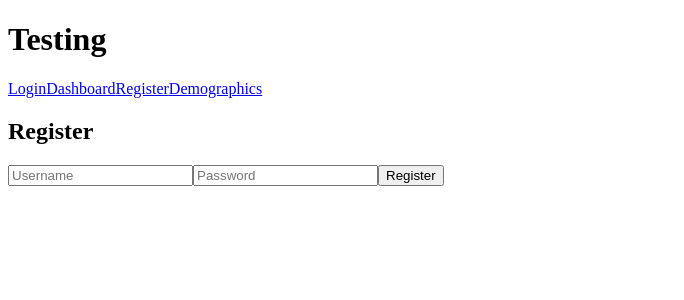
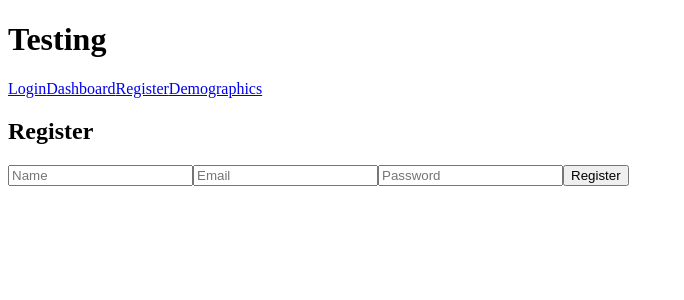
Before and after one commit to Maximoe2588/EMRProject, a React (Create React App) app: page /register in a window 1280 px wide. Shown: the top 300 px of the page, without its empty margins (0-684 px from the left). Built offline with nearby package versions, Linux system fonts and the light colour scheme.

Commit message:
update registration form

```diff
--- a/src/pages/Registration.js
+++ b/src/pages/Registration.js
@@ -4,14 +4,15 @@ import authService from '../services/authService';
 
 function Registration() {
   const navigate = useNavigate();
-  const [username, setUsername] = useState('');
+  const [name, setName] = useState('');
+  const [email, setEmail] = useState('');
   const [password, setPassword] = useState('');
 
   const handleRegister = async e => {
     e.preventDefault();
     try {
-      console.log('Registering:', username, password);
-      await authService.register(username, password);
+      console.log('Registering:', name, email, password);
+      await authService.register(name, email, password);
       navigate('/login');
     } catch (error) {
       console.error('Registration failed', error);
@@ -24,9 +25,16 @@ function Registration() {
       <form onSubmit={handleRegister}>
         <input
           type="text"
-          value={username}
-          onChange={e => setUsername(e.target.value)}
-          placeholder="Username"
+          value={name}
+          onChange={e => setName(e.target.value)}
+          placeholder="Name"
+          required
+        />
+        <input
+          type="text"
+          value={email}
+          onChange={e => setEmail(e.target.value)}
+          placeholder="Email"
           required
         />
         <input
--- a/src/services/authService.js
+++ b/src/services/authService.js
@@ -6,7 +6,7 @@ const authService = {
     },
     register: async (username, password) => {
         console.log('Registering', username, password);
-        const response = await fetch('http://localhost:3000/register', {
+        const response = await fetch('http://localhost:3000/api/register', {
             method: 'POST',
             headers: {
               'Content-Type': 'application/json',
```
